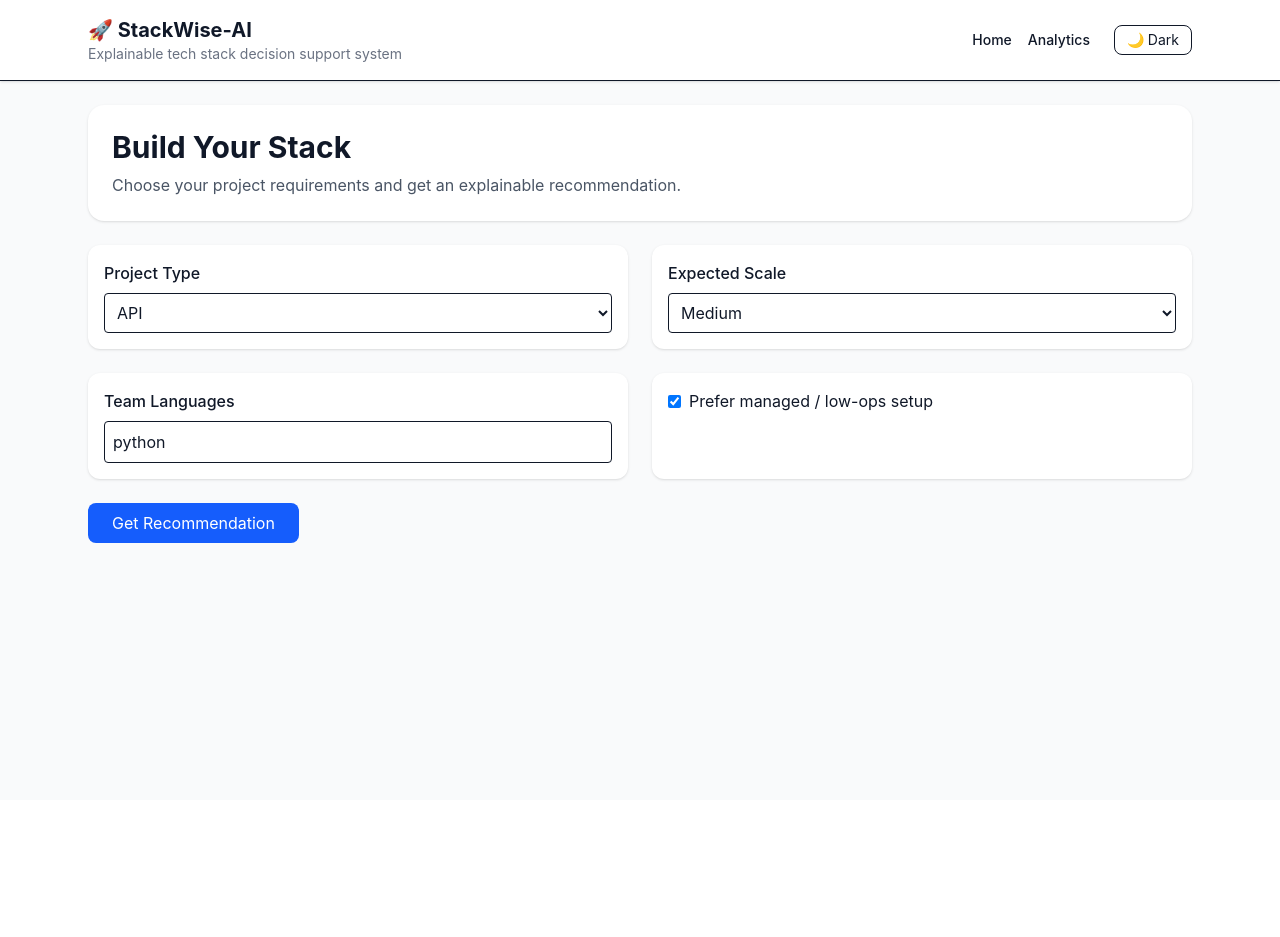
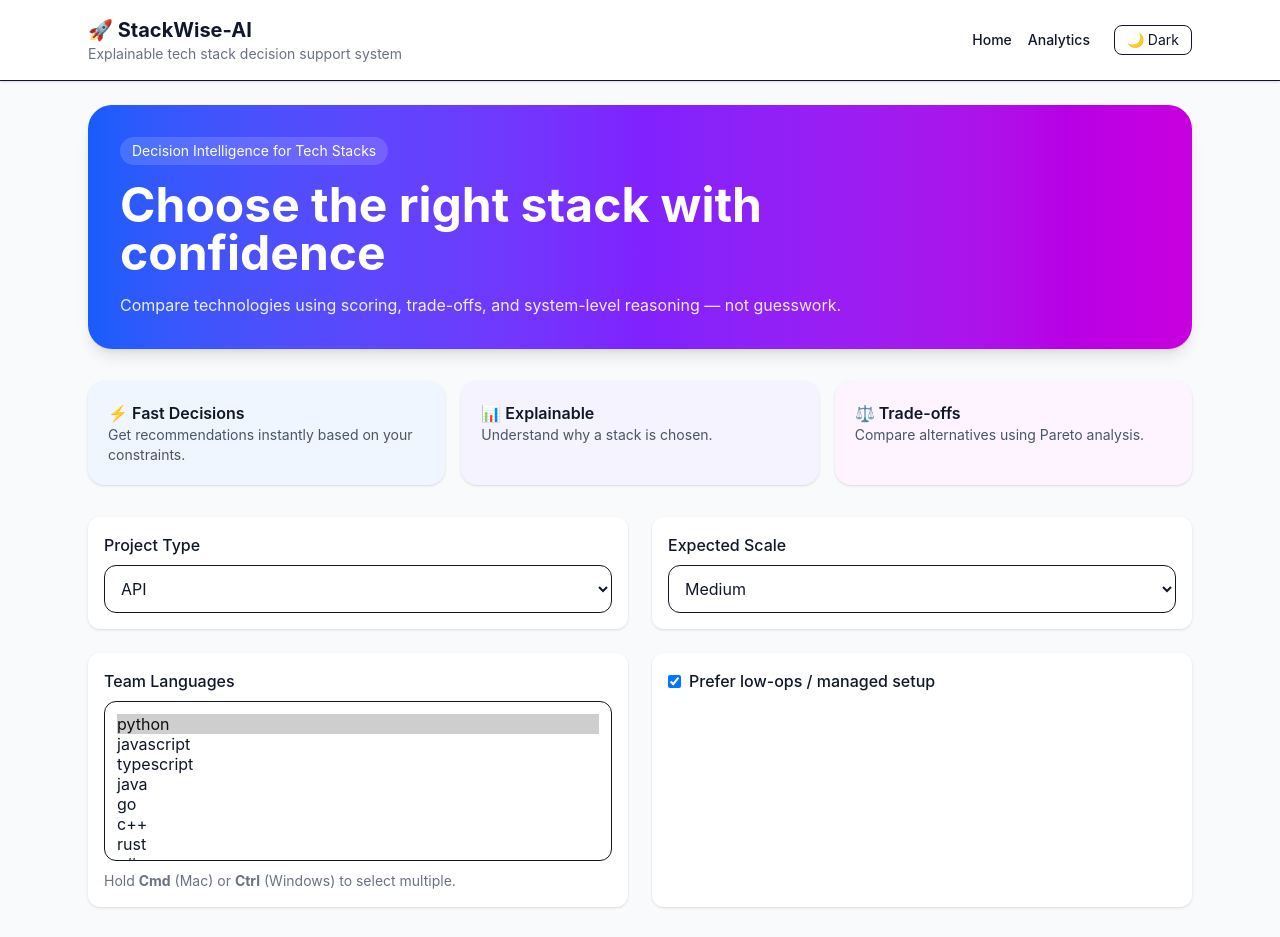
Before and after one commit to AdItyAsIngh1800/StackWise-AI, a React (Vite) app in the folder frontend-react/: page / in a window 1280 px wide. Shown: the top 937 px of the page. Before the commit the page ends 800 px from the top, so only its background shows below. Built offline with nearby package versions, Linux system fonts and the light colour scheme.

Commit message:
fix: add explicit analytics types and align Tailwind gradient class names

```diff
--- a/frontend-react/src/index.css
+++ b/frontend-react/src/index.css
@@ -1,6 +1,6 @@
 @import "tailwindcss";
 
-/* Enable manual class-based dark mode for Tailwind v4 */
+/* Tailwind v4 manual class-based dark mode */
 @custom-variant dark (&:where(.dark, .dark *));
 
 html,
--- a/frontend-react/src/pages/Analytics.tsx
+++ b/frontend-react/src/pages/Analytics.tsx
@@ -4,8 +4,7 @@ import API from "../api/client";
 import Card from "../components/Card";
 
 type TopLanguage = {
-  winner_language?: string;
-  language?: string;
+  language: string;
   count: number;
 };
 
@@ -17,232 +16,109 @@ type RecentRun = {
   created_at: string;
 };
 
-type ConfidenceTrendPoint = {
-  date: string;
-  avg_confidence: number | null;
-};
-
-type TopStack = {
-  language: string;
-  framework: string;
-  database: string;
-  count: number;
-};
-
 export default function Analytics() {
   const [topLanguages, setTopLanguages] = useState<TopLanguage[]>([]);
   const [avgConfidence, setAvgConfidence] = useState<number | null>(null);
   const [recentRuns, setRecentRuns] = useState<RecentRun[]>([]);
-  const [confidenceTrend, setConfidenceTrend] = useState<ConfidenceTrendPoint[]>([]);
-  const [topStacks, setTopStacks] = useState<TopStack[]>([]);
   const [loading, setLoading] = useState(true);
-  const [error, setError] = useState<string | null>(null);
 
   useEffect(() => {
-    async function loadAnalytics() {
+    async function load() {
       try {
-        setLoading(true);
-        setError(null);
-
-        const [
-          topLanguagesRes,
-          avgConfidenceRes,
-          recentRunsRes,
-          confidenceTrendRes,
-          topStacksRes,
-        ] = await Promise.all([
-          API.get("/analytics/top-languages"),
-          API.get("/analytics/confidence"),
-          API.get("/analytics/recent-runs"),
-          API.get("/analytics/confidence-trend"),
-          API.get("/analytics/top-stacks"),
+        const [langs, conf, runs] = await Promise.all([
+          API.get<TopLanguage[]>("/analytics/top-languages"),
+          API.get<{ average_confidence: number | null }>("/analytics/confidence"),
+          API.get<RecentRun[]>("/analytics/recent-runs"),
         ]);
 
-        setTopLanguages(topLanguagesRes.data ?? []);
-        setAvgConfidence(avgConfidenceRes.data?.average_confidence ?? null);
-        setRecentRuns(recentRunsRes.data ?? []);
-        setConfidenceTrend(confidenceTrendRes.data ?? []);
-        setTopStacks(topStacksRes.data ?? []);
-      } catch {
-        setError("Failed to load analytics data.");
+        setTopLanguages(langs.data);
+        setAvgConfidence(conf.data.average_confidence);
+        setRecentRuns(runs.data);
       } finally {
         setLoading(false);
       }
     }
 
-    loadAnalytics();
+    load();
   }, []);
 
   return (
     <motion.div
       initial={{ opacity: 0, y: 15 }}
       animate={{ opacity: 1, y: 0 }}
-      transition={{ duration: 0.3 }}
-      className="space-y-6"
+      className="space-y-8"
     >
-      <section className="rounded-2xl bg-white p-6 shadow-sm dark:bg-gray-800">
-        <h1 className="text-3xl font-bold">Analytics</h1>
-        <p className="mt-2 text-gray-600 dark:text-gray-300">
-          View system behavior, recommendation trends, confidence patterns, and
-          commonly suggested stack combinations.
+      <section className="rounded-3xl bg-linear-to-r from-blue-600 via-violet-600 to-fuchsia-600 p-8 text-white shadow-lg">
+        <h1 className="text-3xl font-bold">Analytics Dashboard</h1>
+        <p className="mt-2 text-white/90">
+          Insights from recommendation engine behavior and trends.
         </p>
       </section>
 
-      {loading && (
-        <Card>
-          <p className="text-gray-600 dark:text-gray-300">Loading analytics...</p>
-        </Card>
-      )}
+      {loading && <p>Loading...</p>}
 
-      {error && (
-        <Card>
-          <p className="text-red-600">{error}</p>
-        </Card>
-      )}
+      {!loading && (
+        <>
+          <div className="grid grid-cols-1 gap-6 md:grid-cols-3">
+            <div className="rounded-2xl bg-blue-500 p-5 text-white shadow">
+              <p className="text-sm opacity-80">Average Confidence</p>
+              <h2 className="text-2xl font-bold">
+                {avgConfidence !== null ? avgConfidence.toFixed(3) : "-"}
+              </h2>
+            </div>
 
-      {!loading && !error && (
-        <>
-          <div className="grid grid-cols-1 gap-6 md:grid-cols-2">
-            <Card>
-              <h2 className="mb-3 text-lg font-semibold">📈 Average Confidence</h2>
-              {avgConfidence !== null ? (
-                <>
-                  <p className="text-3xl font-bold">
-                    {avgConfidence.toFixed(3)}
-                  </p>
-                  <div className="mt-4 h-3 w-full rounded bg-gray-200 dark:bg-gray-700">
-                    <div
-                      className="h-3 rounded bg-blue-600"
-                      style={{ width: `${Math.max(0, Math.min(100, avgConfidence * 100))}%` }}
-                    />
-                  </div>
-                </>
-              ) : (
-                <p className="text-gray-600 dark:text-gray-300">
-                  No confidence data available yet.
-                </p>
-              )}
-            </Card>
+            <div className="rounded-2xl bg-violet-500 p-5 text-white shadow">
+              <p className="text-sm opacity-80">Total Runs</p>
+              <h2 className="text-2xl font-bold">{recentRuns.length}</h2>
+            </div>
 
-            <Card>
-              <h2 className="mb-3 text-lg font-semibold">🔥 Most Recommended Languages</h2>
-              {topLanguages.length > 0 ? (
-                <div className="space-y-2">
-                  {topLanguages.map((item, index) => (
-                    <div
-                      key={`${item.language ?? item.winner_language ?? "lang"}-${index}`}
-                      className="flex items-center justify-between rounded border p-3 dark:border-gray-700"
-                    >
-                      <span>{item.language ?? item.winner_language ?? "-"}</span>
-                      <span className="font-semibold">{item.count}</span>
-                    </div>
-                  ))}
-                </div>
-              ) : (
-                <p className="text-gray-600 dark:text-gray-300">
-                  No recommendation data available yet.
-                </p>
-              )}
-            </Card>
+            <div className="rounded-2xl bg-fuchsia-500 p-5 text-white shadow">
+              <p className="text-sm opacity-80">Top Language</p>
+              <h2 className="text-2xl font-bold">
+                {topLanguages[0]?.language ?? "-"}
+              </h2>
+            </div>
           </div>
 
           <Card>
-            <h2 className="mb-3 text-lg font-semibold">📉 Confidence Trend</h2>
-            {confidenceTrend.length > 0 ? (
-              <div className="overflow-x-auto">
-                <table className="w-full border-collapse text-sm">
-                  <thead>
-                    <tr>
-                      <th className="border p-2 text-left dark:border-gray-700">Date</th>
-                      <th className="border p-2 text-left dark:border-gray-700">Average Confidence</th>
-                    </tr>
-                  </thead>
-                  <tbody>
-                    {confidenceTrend.map((point) => (
-                      <tr key={point.date}>
-                        <td className="border p-2 dark:border-gray-700">{point.date}</td>
-                        <td className="border p-2 dark:border-gray-700">
-                          {point.avg_confidence !== null
-                            ? point.avg_confidence.toFixed(3)
-                            : "-"}
-                        </td>
-                      </tr>
-                    ))}
-                  </tbody>
-                </table>
+            <h3 className="mb-3 font-semibold">🔥 Most Used Languages</h3>
+
+            {topLanguages.length > 0 ? (
+              <div className="space-y-2">
+                {topLanguages.map((lang, i) => (
+                  <div
+                    key={`${lang.language}-${i}`}
+                    className="flex justify-between rounded border p-3 dark:border-gray-700"
+                  >
+                    <span>{lang.language}</span>
+                    <span className="font-semibold">{lang.count}</span>
+                  </div>
+                ))}
               </div>
             ) : (
-              <p className="text-gray-600 dark:text-gray-300">
-                No trend data available yet.
-              </p>
+              <p>No data yet</p>
             )}
           </Card>
 
           <Card>
-            <h2 className="mb-3 text-lg font-semibold">🏆 Top Stack Combinations</h2>
-            {topStacks.length > 0 ? (
-              <div className="overflow-x-auto">
-                <table className="w-full border-collapse text-sm">
-                  <thead>
-                    <tr>
-                      <th className="border p-2 text-left dark:border-gray-700">Language</th>
-                      <th className="border p-2 text-left dark:border-gray-700">Framework</th>
-                      <th className="border p-2 text-left dark:border-gray-700">Database</th>
-                      <th className="border p-2 text-left dark:border-gray-700">Count</th>
-                    </tr>
-                  </thead>
-                  <tbody>
-                    {topStacks.map((stack, index) => (
-                      <tr key={`${stack.language}-${stack.framework}-${index}`}>
-                        <td className="border p-2 dark:border-gray-700">{stack.language}</td>
-                        <td className="border p-2 dark:border-gray-700">{stack.framework}</td>
-                        <td className="border p-2 dark:border-gray-700">{stack.database}</td>
-                        <td className="border p-2 dark:border-gray-700">{stack.count}</td>
-                      </tr>
-                    ))}
-                  </tbody>
-                </table>
+            <h3 className="mb-3 font-semibold">🕒 Recent Runs</h3>
+
+            {recentRuns.length > 0 ? (
+              <div className="space-y-2">
+                {recentRuns.map((run) => (
+                  <div
+                    key={run.id}
+                    className="flex justify-between rounded border p-3 dark:border-gray-700"
+                  >
+                    <span>{run.project_type}</span>
+                    <span className="text-sm text-gray-500">
+                      {run.winner_language}
+                    </span>
+                  </div>
+                ))}
               </div>
             ) : (
-              <p className="text-gray-600 dark:text-gray-300">
-                No stack combination data available yet.
-              </p>
-            )}
-          </Card>
-
-          <Card>
-            <h2 className="mb-3 text-lg font-semibold">🕒 Recent Recommendation Runs</h2>
-            {recentRuns.length > 0 ? (
-              <div className="overflow-x-auto">
-                <table className="w-full border-collapse text-sm">
-                  <thead>
-                    <tr>
-                      <th className="border p-2 text-left dark:border-gray-700">ID</th>
-                      <th className="border p-2 text-left dark:border-gray-700">Project Type</th>
-                      <th className="border p-2 text-left dark:border-gray-700">Winner</th>
-                      <th className="border p-2 text-left dark:border-gray-700">Score</th>
-                      <th className="border p-2 text-left dark:border-gray-700">Created At</th>
-                    </tr>
-                  </thead>
-                  <tbody>
-                    {recentRuns.map((run) => (
-                      <tr key={run.id}>
-                        <td className="border p-2 dark:border-gray-700">{run.id}</td>
-                        <td className="border p-2 dark:border-gray-700">{run.project_type}</td>
-                        <td className="border p-2 dark:border-gray-700">{run.winner_language}</td>
-                        <td className="border p-2 dark:border-gray-700">
-                          {typeof run.score === "number" ? run.score.toFixed(3) : "-"}
-                        </td>
-                        <td className="border p-2 dark:border-gray-700">{run.created_at}</td>
-                      </tr>
-                    ))}
-                  </tbody>
-                </table>
-              </div>
-            ) : (
-              <p className="text-gray-600 dark:text-gray-300">
-                No recent runs available yet.
-              </p>
+              <p>No runs yet</p>
             )}
           </Card>
         </>
--- a/frontend-react/src/pages/Home.tsx
+++ b/frontend-react/src/pages/Home.tsx
@@ -6,6 +6,18 @@ import API from "../api/client";
 import type { RecommendationResponse } from "../types/api";
 import Card from "../components/Card";
 import LoadingSpinner from "../components/LoadingSpinner";
+
+const LANGUAGE_OPTIONS = [
+  "python",
+  "javascript",
+  "typescript",
+  "java",
+  "go",
+  "c++",
+  "rust",
+  "c#",
+  "php",
+];
 
 export default function Home() {
   const navigate = useNavigate();
@@ -45,20 +57,53 @@ export default function Home() {
       initial={{ opacity: 0, y: 15 }}
       animate={{ opacity: 1, y: 0 }}
       transition={{ duration: 0.3 }}
-      className="space-y-6"
+      className="space-y-8"
     >
-      <section className="rounded-2xl bg-white p-6 shadow-sm dark:bg-gray-800">
-        <h1 className="text-3xl font-bold">Build Your Stack</h1>
-        <p className="mt-2 text-gray-600 dark:text-gray-300">
-          Choose your project requirements and get an explainable recommendation.
-        </p>
+      <section className="overflow-hidden rounded-3xl bg-linear-to-r from-blue-600 via-violet-600 to-fuchsia-600 p-8 text-white shadow-lg">
+        <div className="max-w-3xl space-y-4">
+          <span className="inline-flex rounded-full bg-white/15 px-3 py-1 text-sm backdrop-blur">
+            Decision Intelligence for Tech Stacks
+          </span>
+
+          <h1 className="text-4xl font-bold md:text-5xl">
+            Choose the right stack with confidence
+          </h1>
+
+          <p className="text-white/90">
+            Compare technologies using scoring, trade-offs, and system-level
+            reasoning — not guesswork.
+          </p>
+        </div>
+      </section>
+
+      <section className="grid grid-cols-1 gap-4 md:grid-cols-3">
+        <div className="rounded-2xl bg-blue-50 p-5 shadow-sm dark:bg-blue-950/30">
+          <h3 className="font-semibold">⚡ Fast Decisions</h3>
+          <p className="text-sm text-gray-600 dark:text-gray-300">
+            Get recommendations instantly based on your constraints.
+          </p>
+        </div>
+
+        <div className="rounded-2xl bg-violet-50 p-5 shadow-sm dark:bg-violet-950/30">
+          <h3 className="font-semibold">📊 Explainable</h3>
+          <p className="text-sm text-gray-600 dark:text-gray-300">
+            Understand why a stack is chosen.
+          </p>
+        </div>
+
+        <div className="rounded-2xl bg-fuchsia-50 p-5 shadow-sm dark:bg-fuchsia-950/30">
+          <h3 className="font-semibold">⚖️ Trade-offs</h3>
+          <p className="text-sm text-gray-600 dark:text-gray-300">
+            Compare alternatives using Pareto analysis.
+          </p>
+        </div>
       </section>
 
       <div className="grid grid-cols-1 gap-6 md:grid-cols-2">
         <Card>
           <label className="mb-2 block font-medium">Project Type</label>
           <select
-            className="w-full rounded border p-2 dark:border-gray-700 dark:bg-gray-900"
+            className="w-full rounded-xl border p-3 dark:border-gray-700 dark:bg-gray-900"
             value={projectType}
             onChange={(e) => setProjectType(e.target.value)}
           >
@@ -72,7 +117,7 @@ export default function Home() {
         <Card>
           <label className="mb-2 block font-medium">Expected Scale</label>
           <select
-            className="w-full rounded border p-2 dark:border-gray-700 dark:bg-gray-900"
+            className="w-full rounded-xl border p-3 dark:border-gray-700 dark:bg-gray-900"
             value={expectedScale}
             onChange={(e) => setExpectedScale(e.target.value)}
           >
@@ -84,28 +129,38 @@ export default function Home() {
 
         <Card>
           <label className="mb-2 block font-medium">Team Languages</label>
-          <input
-            className="w-full rounded border p-2 dark:border-gray-700 dark:bg-gray-900"
-            value={teamLanguages.join(",")}
-            onChange={(e) =>
-              setTeamLanguages(
-                e.target.value
-                  .split(",")
-                  .map((x) => x.trim())
-                  .filter(Boolean)
-              )
-            }
-          />
+
+          <select
+            multiple
+            className="h-40 w-full rounded-xl border p-3 dark:border-gray-700 dark:bg-gray-900"
+            value={teamLanguages}
+            onChange={(e) => {
+              const selected = Array.from(e.target.selectedOptions).map(
+                (opt) => opt.value
+              );
+              setTeamLanguages(selected);
+            }}
+          >
+            {LANGUAGE_OPTIONS.map((lang) => (
+              <option key={lang} value={lang}>
+                {lang}
+              </option>
+            ))}
+          </select>
+
+          <p className="mt-2 text-sm text-gray-500 dark:text-gray-300">
+            Hold <b>Cmd</b> (Mac) or <b>Ctrl</b> (Windows) to select multiple.
+          </p>
         </Card>
 
         <Card>
-          <label className="flex items-center gap-2">
+          <label className="flex items-center gap-2 font-medium">
             <input
               type="checkbox"
               checked={lowOps}
               onChange={(e) => setLowOps(e.target.checked)}
             />
-            Prefer managed / low-ops setup
+            Prefer low-ops / managed setup
           </label>
         </Card>
       </div>
@@ -115,7 +170,7 @@ export default function Home() {
       <button
         onClick={submit}
         disabled={loading}
-        className="rounded-lg bg-blue-600 px-6 py-2 text-white hover:bg-blue-700"
+        className="rounded-xl bg-linear-to-r from-blue-600 to-violet-600 px-6 py-3 text-white shadow hover:scale-[1.02]"
       >
         {loading ? "Generating..." : "Get Recommendation"}
       </button>
--- a/frontend-react/src/pages/Results.tsx
+++ b/frontend-react/src/pages/Results.tsx
@@ -16,47 +16,55 @@ export default function Results() {
 
   if (!data) {
     return (
-      <motion.div
-        initial={{ opacity: 0 }}
-        animate={{ opacity: 1 }}
-        className="text-center py-20"
-      >
+      <motion.div className="py-20 text-center">
         <h2 className="text-xl font-semibold">No Results Found</h2>
-        <p className="mt-2 text-gray-500">
-          Generate a recommendation first.
-        </p>
       </motion.div>
     );
   }
+
+  const winner = data.winner;
 
   return (
     <motion.div
       initial={{ opacity: 0, y: 15 }}
       animate={{ opacity: 1, y: 0 }}
-      transition={{ duration: 0.3 }}
-      className="space-y-6"
+      className="space-y-8"
     >
-      <section className="rounded-2xl bg-white p-6 shadow-sm dark:bg-gray-800">
-        <h1 className="text-3xl font-bold">Results</h1>
+      <section className="rounded-3xl bg-linear-to-r from-blue-600 via-violet-600 to-fuchsia-600 p-8 text-white shadow-lg">
+        <h1 className="text-3xl font-bold">Recommendation Results</h1>
+        <p className="mt-2 text-white/90">
+          Detailed explanation of your optimal tech stack decision.
+        </p>
       </section>
 
-      <Card>
-        <h2 className="mb-2 font-semibold">📌 Final Decision</h2>
-        <p>{data.winner?.language}</p>
-      </Card>
+      <div className="rounded-2xl bg-linear-to-r from-green-500 to-emerald-500 p-5 text-white shadow">
+        <h2 className="text-lg font-semibold">🏆 Best Choice</h2>
+        <p className="mt-2 text-xl font-bold">
+          {winner?.language} + {winner?.backend_framework}
+        </p>
+        <p className="text-sm opacity-90">
+          Database: {winner?.database} | Deployment: {winner?.deployment}
+        </p>
+      </div>
 
       <div className="grid grid-cols-1 gap-6 md:grid-cols-2">
-        <RecommendationCard winner={data.winner} />
+        <RecommendationCard winner={winner} />
         <ConfidenceBar value={data.confidence} />
       </div>
 
       <RankingChart data={data.ranked_languages ?? []} />
 
-      <SensitivityTable sensitivity={data.sensitivity} />
-
       <ParetoChart data={data.pareto ?? []} />
 
-      <WhyNotList items={data.why_not} />
+      <Card>
+        <h3 className="mb-3 font-semibold">🔍 Sensitivity Analysis</h3>
+        <SensitivityTable sensitivity={data.sensitivity} />
+      </Card>
+
+      <Card>
+        <h3 className="mb-3 font-semibold">❌ Why Not Others</h3>
+        <WhyNotList items={data.why_not} />
+      </Card>
     </motion.div>
   );
 }
```
